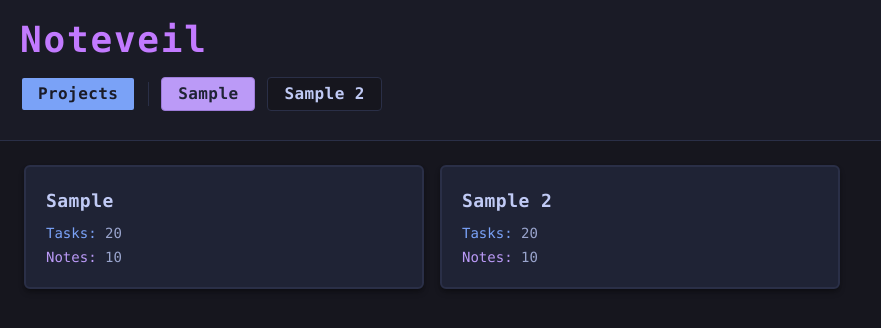
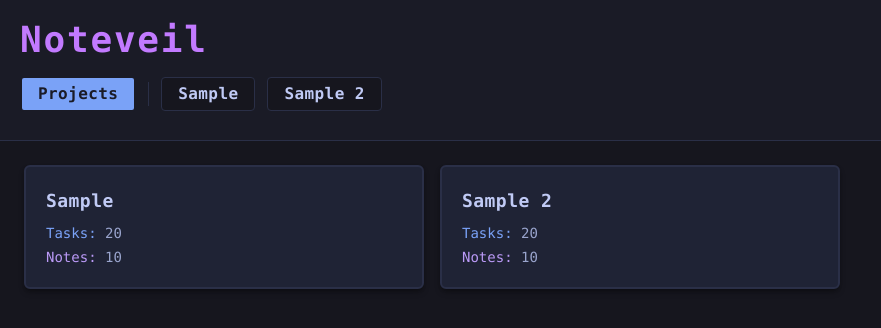
Before and after one commit to HShrigma/noteveil, a React (Vite) app in the folder frontend/: page / in a window 1280 px wide. Shown: the top 328 px of the page, without its empty margins (0-881 px from the left). Built offline with nearby package versions, Linux system fonts and the light colour scheme.

Commit message:
feat(project): implement functional project switching for UI

```diff
--- a/frontend/src/App.tsx
+++ b/frontend/src/App.tsx
@@ -11,17 +11,18 @@ function App() {
         { id: 2, title: "Sample 2", taskCount: 20, noteCount: 10 },
     ];
     const [projects, setProjects] = useState<ProjectData[]>(sampleProjects);
-    const [activeProject, setActiveProject] = useState<ProjectActivity>({ id: 1 });
+    const [activeProject, setActiveProject] = useState<ProjectActivity>({ id: null });
 
     const handleDisplayChange = (value: MainState) => {
         setState(value);
     };
-    const handleProjectSelect = (state: MainState, id: number) => {
-        handleDisplayChange(state);
+    const handleProjectSelect = (id: number) => {
+        handleDisplayChange(MAIN_STATES.TASK_DISPLAY);
+        setActiveProject({id});
     }
     return (
         <>
-            <DefaultHeader activeProject={activeProject} onScreenChange={handleDisplayChange} currentState={state} projects={projects} />
+            <DefaultHeader activeProject={activeProject} onProjectSelect={handleProjectSelect} onScreenChange={handleDisplayChange} currentState={state} projects={projects} />
             <MainScreen state={state} onProjectSelect={handleProjectSelect} projects={projects} />
         </>
     );
--- a/frontend/src/components/MainScreen.tsx
+++ b/frontend/src/components/MainScreen.tsx
@@ -8,14 +8,10 @@ import Projects from "./projects/Projects";
 interface MainSreenProps {
     projects: ProjectData[];
     state: MainState
-    onProjectSelect: (state: MainState, id: number) => void;
+    onProjectSelect: (id: number) => void;
 };
 
 export const MainScreen = ({projects, state, onProjectSelect }: MainSreenProps) => {
-    const getProject = (state: MainState, id: number) => {
-        onProjectSelect(state, id);
-    };
-
     const getScreen = () => {
         switch (state) {
             case MAIN_STATES.TASK_DISPLAY:
@@ -25,7 +21,7 @@ export const MainScreen = ({projects, state, onProjectSelect }: MainSreenProps)
             case MAIN_STATES.NOTES_DISPLAY:
                 return <NoteProvider> <NotesHolder /> </NoteProvider>
             case MAIN_STATES.PROJECTS_DISPLAY:
-                return <Projects projects={projects} onProjectChange={getProject} />
+                return <Projects projects={projects} onProjectChange={onProjectSelect} />
             default:
                 console.error(`Unknown State${state}`);
                 return <div>An Error Occurred</div>
--- a/frontend/src/components/header/Header.tsx
+++ b/frontend/src/components/header/Header.tsx
@@ -4,10 +4,11 @@ interface DefaultHeaderProps {
     projects: ProjectData[];
     activeProject: ProjectActivity;
     onScreenChange: (value: MainState) => void;
+    onProjectSelect: (id: number) => void;
     currentState: MainState; // new prop to track active screen
 }
 
-export const DefaultHeader = ({ projects, activeProject, onScreenChange, currentState }: DefaultHeaderProps) => {
+export const DefaultHeader = ({ projects, activeProject, onScreenChange, onProjectSelect: onProjectChange,currentState }: DefaultHeaderProps) => {
   return (
     <header className="p-5 bg-[#1a1b26] border-b border-[#2a2f47] shadow-lg font-mono">
       {/* Title */}
@@ -44,7 +45,7 @@ export const DefaultHeader = ({ projects, activeProject, onScreenChange, current
         {projects.map(project => (
           <button
             key={project.id}
-            onClick={() => onScreenChange(MAIN_STATES.TASK_DISPLAY)}
+            onClick={() => onProjectChange(project.id)}
             className={
                 activeProject.id === project.id ?
               `
--- a/frontend/src/components/projects/Projects.tsx
+++ b/frontend/src/components/projects/Projects.tsx
@@ -2,12 +2,12 @@ import { MAIN_STATES, MainState, ProjectData } from "../../utils/registries";
 
 export interface ProjectsProps {
     projects: ProjectData[];
-    onProjectChange: (state: MainState, id: number) => void;
+    onProjectChange: (id: number) => void;
 }
 
 export const Projects = ({ projects, onProjectChange }: ProjectsProps) => {
     const changeProject = (id: number) =>
-        onProjectChange(MAIN_STATES.TASK_DISPLAY, id);
+        onProjectChange(id);
 
     return (
         <div className="grid gap-4 sm:grid-cols-2 lg:grid-cols-3">
```
